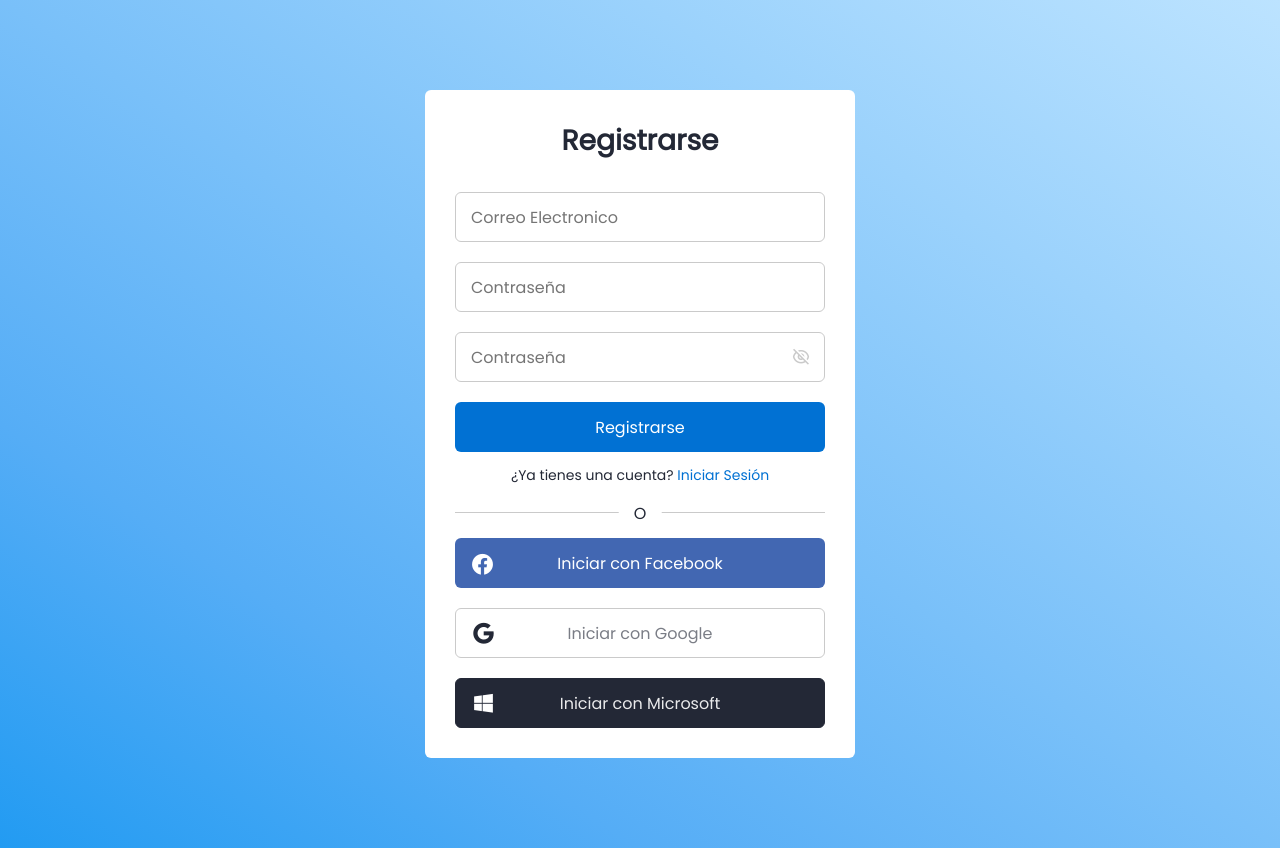
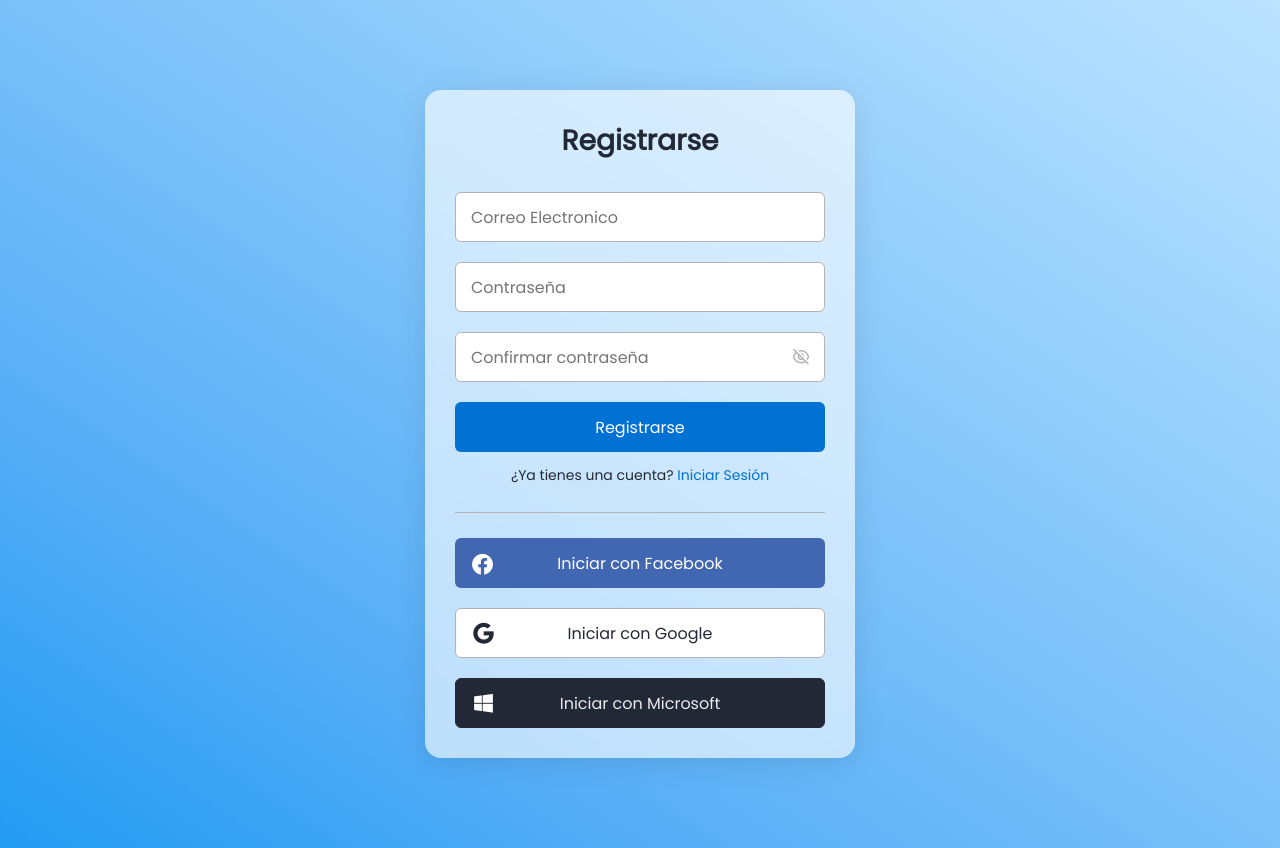
Before and after one commit to Jancko1/Plataforma-03, a React app in the folder client/: page /singUp in a window 1280 px wide. Built offline with nearby package versions, Linux system fonts and the light colour scheme; the HTML template or start-up script is replaced by a standard one.

Commit message:
add: Cambios en el estilo del login y registro

```diff
--- a/client/src/Login/Login.jsx
+++ b/client/src/Login/Login.jsx
@@ -17,19 +17,23 @@ const Login = () => {
           <header>Iniciar Sesión</header>
           {/* Petición de Datos */}
           <form action="#">
+             {/*---------------EMAIL---------------*/}
             <div className="field input-field">
               <input
                 type="email"
                 placeholder="Correo Electronico"
                 className="input"
+                required
               />
             </div>
 
+            {/*---------------CONTRASEÑA---------------*/}
             <div className="field input-field">
               <input
                 type={shoePwd ? "text" : "password"}
                 placeholder="Contraseña"
                 className="password"
+                required
               />
               <div onClick={() => setshowPwd(!shoePwd)}>
                 {shoePwd ? (
--- a/client/src/Login/SingUp.jsx
+++ b/client/src/Login/SingUp.jsx
@@ -12,27 +12,36 @@ const SingUp = () => {
           <form action="#">
             <div className="field input-field">
               <input
+                required
                 type="email"
                 placeholder="Correo Electronico"
                 className="input"
               />
             </div>
-
+            {/*---------------CONTRASEÑA---------------*/}
             <div className="field input-field">
               <input
-                type="password"
+                required
+                type={shoePwd ? "text" : "password"}
                 placeholder="Contraseña"
                 className="password"
               />
             </div>
-            {/* Confirmar Contraseña */}
+            {/* ---------------Confirmar Contraseña--------------- */}
             <div className="field input-field">
               <input
-                type="password"
-                placeholder="Contraseña"
+                type={shoePwd ? "text" : "password"}
+                placeholder="Confirmar contraseña"
                 className="password"
+                required
               />
-              <i className="eye-icon ri-eye-off-line ri-eye-line"></i>
+              <div onClick={() => setshowPwd(!shoePwd)}>
+                {shoePwd ? (
+                  <i class="ri-eye-line"></i>
+                ) : (
+                  <i className="eye-icon ri-eye-off-line ri-eye-line"></i>
+                )}
+              </div>
             </div>
             {/* BUTTON para registrarse */}
             <div className="field button-field">
--- a/client/src/pages/Home.jsx
+++ b/client/src/pages/Home.jsx
@@ -1,14 +1,36 @@
 import React from "react";
 import CreatePost from "../Components/CreatePost";
 import PostList from "../Components/PostList";
+//Parallax.js
+import { useState, useEffect } from "react";
+import "../styles/home.css";
 
-const Home = () => {
+
+
+const useParallaxBanner = (setScrollPosition) => {
+  const handleScroll = () => setScrollPosition(window.pageXOffset);
+  useEffect(() => {
+    window.addEventListener("scroll", handleScroll, { passive: true });
+    return () => window.removeEventListener("scroll", handleScroll);
+  }, []);
+};
+export const Home = () => {
+  const [scrollPosition, setScrollPosition] = useState(0);
+  useParallaxBanner(setScrollPosition);
   return (
-    <div>
+    <>
+      <section
+        style={{
+          backgroundSize: `${(window.outerHeight - scrollPosition) / 3}%`,
+        }}
+        className="banner"
+      >
+        <h2>Parallax</h2>
       <a href="/singUp">Iniciar session</a>
       <PostList />
-      <CreatePost/>
-    </div>
+      <CreatePost />
+      </section>
+    </>
   );
 };
 
--- /dev/null
+++ b/client/src/styles/home.css
@@ -0,0 +1,27 @@
+@import url('https://fonts.googleapis.com/css2?family=Poppins&display=swap');
+@import url('https://fonts.googleapis.com/css2?family=Poppins:wght@100;400&display=swap');
+
+body{
+
+    background: #3e303f;
+    font-family: 'Poppins', sans-serif;
+}
+
+*{
+    box-sizing: border-box;
+}
+
+.banner{
+    display: flex;
+    justify-content: center;
+    align-items: center;
+    flex-direction: column;
+    background-image: url("../img/fondoPrueba.jpg");
+    background-size: cover;
+    background-repeat: no-repeat;
+    background-position: 50% 50%;
+    height: 600px;
+    padding: 0 10%;
+    transform: 0.1s linear;
+
+}
--- a/client/src/styles/loginStyle.css
+++ b/client/src/styles/loginStyle.css
@@ -1,63 +1,74 @@
-@import url('https://fonts.googleapis.com/css2?family=Poppins&display=swap');
-@import url('https://fonts.googleapis.com/css2?family=Poppins:wght@100;400&display=swap');
-:root{
-    --font-color:#232836;
-    --background-login:#fff;
-    --gray-color:#cacaca;
-    --link-color:#0171d3;
+@import url("https://fonts.googleapis.com/css2?family=Poppins&display=swap");
+@import url("https://fonts.googleapis.com/css2?family=Poppins:wght@100;400&display=swap");
+:root {
+  --font-color: #232836;
+  --background-login: #fff;
+  --gray-color: #b4b2b2;
+  --link-color: #0171d3;
 }
 
-*{
+* {
   margin: 0;
   padding: 0;
   box-sizing: border-box;
-    font-family: 'Poppins', sans-serif;
+  font-family: "Poppins", sans-serif;
 }
 /*Clase Contenedor*/
-.container__login{
+.container__login {
   height: 100vh;
   width: 100%;
   display: flex;
   align-items: center;
   justify-content: center;
-    background-image: linear-gradient(to left bottom, #bce3ff, #9bd2fc, #79c0f9, #55adf6, #229bf2);
+  background-image: linear-gradient(
+    to left bottom,
+    #bce3ff,
+    #9bd2fc,
+    #79c0f9,
+    #55adf6,
+    #229bf2
+  );
   column-gap: 0px;
 }
 /*-----Clase Container Form-----*/
-.form{
+.form {
   position: absolute;
   max-width: 430px;
   width: 100%;
   padding: 30px;
-    background: var(--background-login);
-    border-radius: 6px;
+/* From https://css.glass */
+background: rgba(255, 255, 255, 0.62);
+border-radius: 16px;
+box-shadow: 0 4px 30px rgba(0, 0, 0, 0.1);
+backdrop-filter: blur(6.4px);
+-webkit-backdrop-filter: blur(6.4px);
 }
 /* ------------------------Cambio de Login a Register------------------------ */
-.form.signup{
+.form.signup {
   opacity: 0;
   pointer-events: none;
 }
-.forms.show-signup .form.signup{
+.forms.show-signup .form.signup {
   opacity: 1;
   pointer-events: auto;
 }
-.forms.show-signup .form.login{
+.forms.show-signup .form.login {
   opacity: 0;
   pointer-events: none;
 }
 /*-----Encabezado del Login-----*/
-header{
+header {
   font-size: 28px;
   font-weight: 600;
   color: var(--font-color);
   text-align: center;
 }
 /*Etiqueta Form*/
-form{
+form {
   margin-top: 30px;
 }
 /*Modifica el contenido DIV del From*/
-.form .field{
+.form .field {
   height: 50px;
   width: 100%;
   margin-top: 20px;
@@ -66,28 +77,28 @@ form{
 }
 /*Ajusta el tamaño de la caja de texto inputs y el boton*/
 .field input,
-.field button{
+.field button {
   height: 100%;
   width: 100%;
   border: none;
   font-size: 16px;
-    font-weight:400 ;
+  font-weight: 400;
   border-radius: 6px;
 }
-.field input{
+.field input {
   /*Desactiva el borde al darle click al input*/
   outline: none;
   padding: 0px 15px;
   border: 1px solid var(--gray-color);
 }
 /*Al darle click activa un border bottom*/
-.field input:focus{
+.field input:focus {
   border-bottom-width: 3px;
 }
 
 /*Ajusta el icono del "HIDE EYE"*/
 .ri-eye-line,
-.ri-eye-off-line{
+.ri-eye-off-line {
   position: absolute;
   font-size: 18px;
   top: 50%;
@@ -98,35 +109,36 @@ form{
   padding: 5px;
 }
 /*Ajusta el fondo del Button*/
-.field button{
+.field button {
   background-color: var(--link-color);
   color: var(--background-login);
   transition: all 0.3s ease;
+  cursor: pointer;
 }
-.field button:hover{
+.field button:hover {
   background-color: #016dcb;
 }
 /*Estilos a los links*/
-.form-link{
+.form-link {
   text-align: center;
   margin-top: 10px;
 }
 /*Ajusta El span y la etiqueta a de la clase correspondiente*/
 .form-link span,
-.form-link a{
+.form-link a {
   font-size: 14px;
   font-weight: 400;
   color: var(--font-color);
 }
 /*Clase a generales */
-.form a{
+.form a {
   color: var(--link-color);
   text-decoration: none;
 }
-.form-content a:hover{
+.form-content a:hover {
   text-decoration: underline;
 }
-.line{
+.line {
   position: relative;
   height: 1px;
   width: 100%;
@@ -134,28 +146,27 @@ form{
   background-color: var(--gray-color);
 }
 /*Añade el O en la linea con la propiedad ::before*/
-.line::before{
-    content: 'O';
+.line::before {
   position: absolute;
   top: 50%;
   left: 50%;
   transform: translate(-50%, -50%);
-    background:var(--background-login);
+  background: transparent;
   color: var(--font-color);
   padding: 0px 15px;
 }
 
-.media-options a{
+.media-options a {
   display: flex;
   align-items: center;
   justify-content: center;
 }
 
-a.facebook{
+a.facebook {
   color: var(--background-login);
   background-color: #4267b2;
 }
-a.facebook .ri-facebook-circle-fill{
+a.facebook .ri-facebook-circle-fill {
   height: 25px;
   width: 20px;
   color: var(--background-login);
@@ -166,55 +177,54 @@ a.facebook .ri-facebook-circle-fill{
 }
 .ri-facebook-circle-fill,
 .ri-google-fill,
-.ri-windows-fill{
+.ri-windows-fill {
   position: absolute;
   top: 50%;
   left: 15px;
-    transform: translateY(-50% );
+  transform: translateY(-50%);
 }
-.google{
+
+.google {
+    background-color: var(--background-login);
     border: 1px solid var(--gray-color);
 }
-.ri-google-fill{
+.ri-google-fill {
   font-size: 25px;
   color: var(--font-color);
 }
 
-
-a.google span{
+a.google span {
   font-weight: 500;
-    opacity: 0.6;
-    color:  var(--font-color);
+  color: var(--font-color);
 }
 
-.ri-windows-fill{
+.ri-windows-fill {
   font-size: 25px;
   color: var(--background-login);
 }
 
-.Microsoft{
+.Microsoft {
   border: 1px solid var(--font-color);
   background-color: var(--font-color);
 }
 
-a.Microsoft span{
+a.Microsoft span {
   font-weight: 500;
   opacity: 0.9;
   color: var(--background-login);
 }
 
-@media screen and (max-width:1400px){
-    .container__login{
+@media screen and (max-width: 1400px) {
+  .container__login {
     height: 106vh;
-
   }
-    .line{
+  .line {
     margin: 25px 0px;
   }
 }
 
-@media screen and (max-width:400px){
-    .form{
+@media screen and (max-width: 400px) {
+  .form {
     padding: 15px 10px;
   }
 }
```
Also changed, not shown: client/src/img/fondoPrueba.jpg (added). Lines whose indentation alone changed are shown as unchanged.
